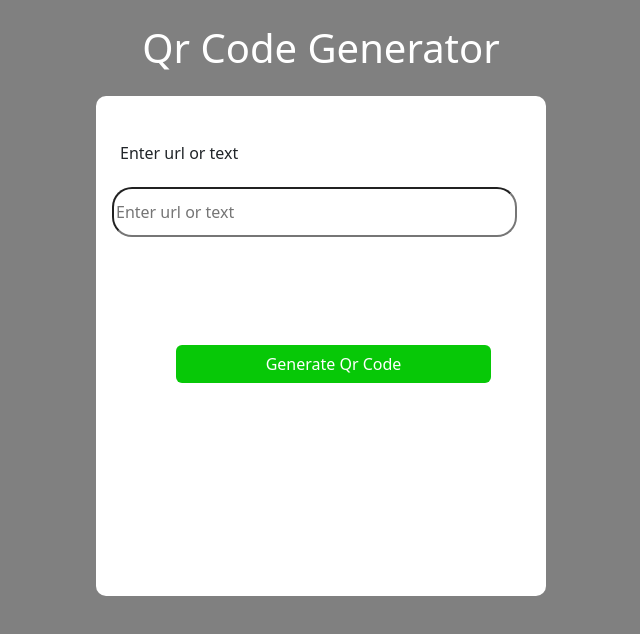
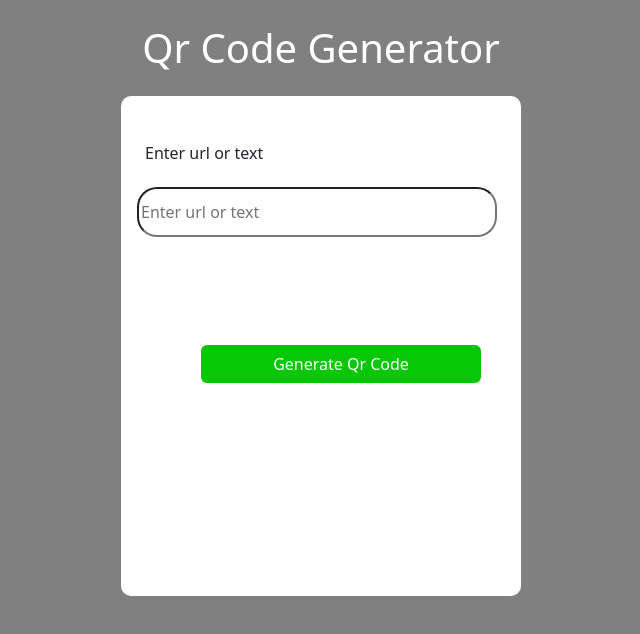
Before and after one commit to Ananthansp10/Qr-code-generator-app, a React (Create React App) app: page / in a window 1280 px wide. Shown: the top 634 px of the page, without its empty margins (319-959 px from the left). Built offline with nearby package versions, Linux system fonts and the light colour scheme.

Commit message:
width again changed in main body

```diff
--- a/src/App.css
+++ b/src/App.css
@@ -11,7 +11,7 @@ body{
   color: white;
 }
 .main-body{
-  width:450px;
+  width:400px;
   height:500px;
   background-color: white;
   border-radius: 10px;
```
